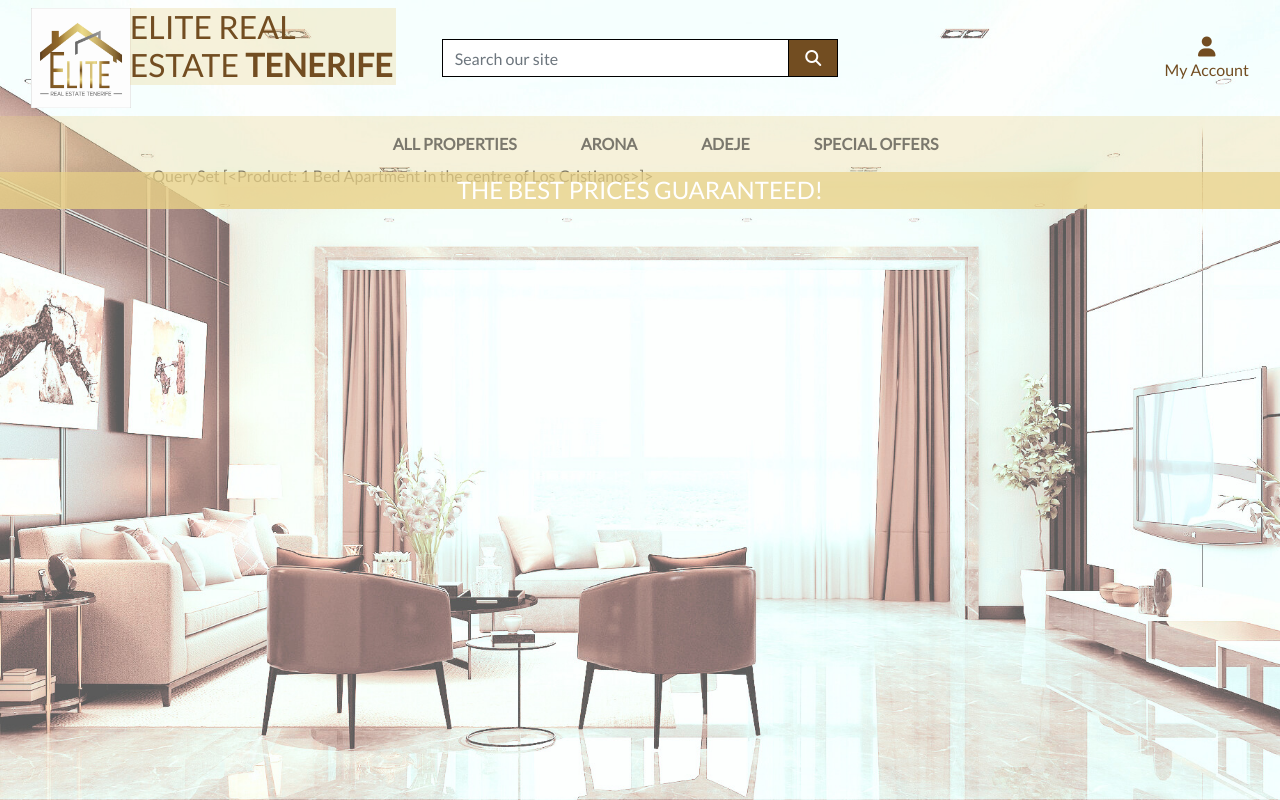
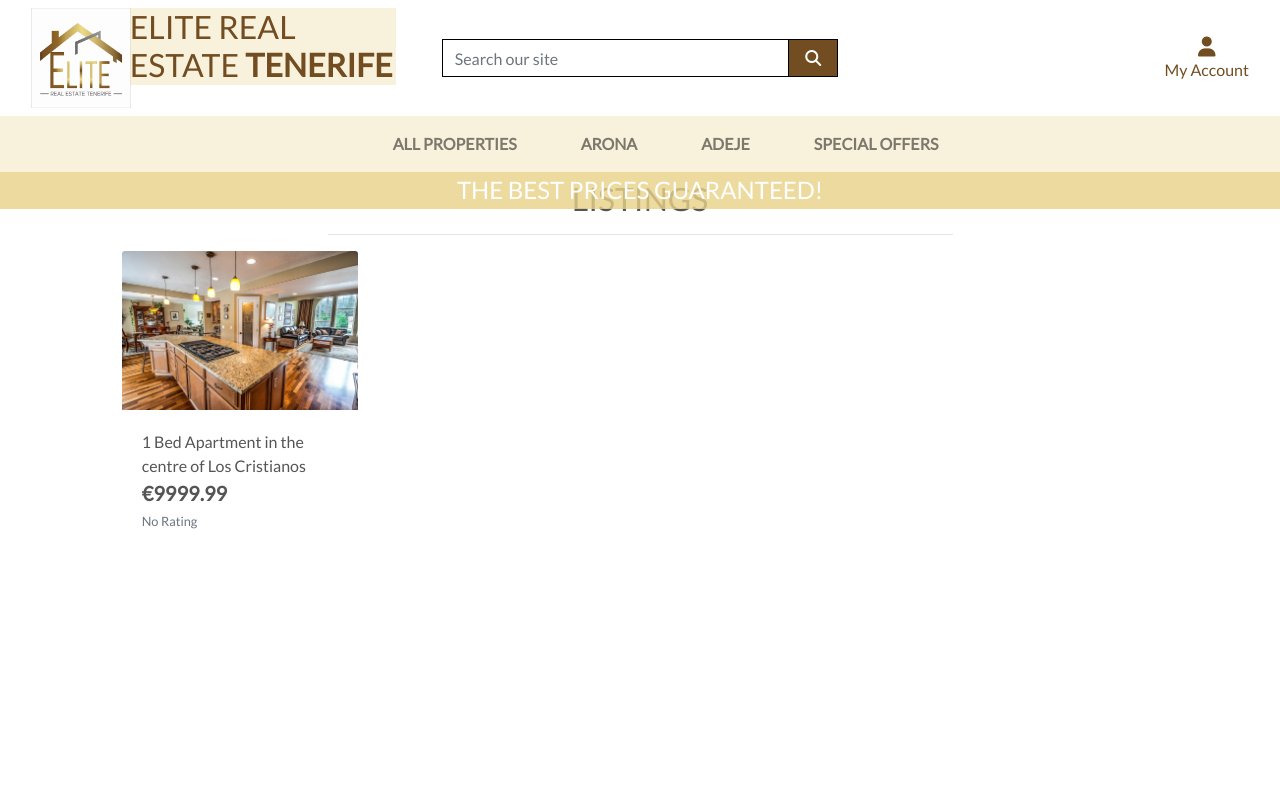
Before and after one commit to MelissaBuckingham/ERET, a Django app: page /listings/ in a window 1280 px wide. Run offline with Django 3.2, Linux system fonts and the light colour scheme; data comes from the database, SQL or seed files in the repository; some libraries are stand-ins or nearby versions.

Commit message:
started product template

```diff
--- a/listings/templates/listings/listings.html
+++ b/listings/templates/listings/listings.html
@@ -1,5 +1,6 @@
 {% extends "base.html" %}
 {% load static %}
+
 {% block page_header %}
     <div class="container header-container">
         <div class="row">
@@ -7,11 +8,71 @@
         </div>
     </div>
 {% endblock %}
+
 {% block content %}
-    <div class="container">
+    <div class="overlay"></div>
+    <div class="container-fluid">
         <div class="row">
-            <div class="col">
-                {{ listings }}
+            <div class="col text-center mt-3">
+                <h2 class="logo-font">Listings</h2>
+                <hr class="w-50 mb-1">
+            </div>
+        </div>
+        <div class="row">
+            <div class="product-container col-10 offset-1">
+                <div class="row mt-1 mb-2"></div>
+                <div class="row">
+                    {% for listing in listings %}
+                        <div class="col-sm-6 col-md-6 col-lg-4 col-xl-3">
+                            <div class="card h-100 border-0">
+                                {% if listing.image %}
+                                <a href="">
+                                    <img class="card-img-top img-fluid" src="{{ listing.image.url }}" alt="{{ listing.name }}">
+                                </a>
+                                {% else %}
+                                <a href="">
+                                    <img class="card-img-top img-fluid" src="{{ MEDIA_URL }}noimage.png" alt="{{ listing.name }}">
+                                </a>
+                                {% endif %}
+                                <div class="card-body pb-0">
+                                    <p class="mb-0">{{ listing.name }}</p>
+                                </div>
+                                <div class="card-footer bg-white pt-0 border-0 text-left">
+                                    <div class="row">
+                                        <div class="col">
+                                            <p class="lead mb-0 text-left font-weight-bold">€{{ listing.price }}</p>
+                                            {% if listing.rating %}
+                                                <small class="text-muted"><i class="fas fa-star mr-1"></i>{{ listing.rating }} / 5</small>
+                                            {% else %}
+                                                <small class="text-muted">No Rating</small>
+                                            {% endif %}
+                                        </div>
+                                    </div>
+                                </div>
+                            </div>
+                        </div>
+                        {% if forloop.counter|divisibleby:1 %}
+                            <div class="col-12 d-sm-none mb-5">
+                                <hr>
+                            </div>
+                        {% endif %}
+                        {% if forloop.counter|divisibleby:2 %}
+                            <div class="col-12 d-none d-sm-block d-md-block d-lg-none mb-5">
+                                <hr>
+                            </div>
+                        {% endif %}
+                        {% if forloop.counter|divisibleby:3 %}
+                            <div class="col-12 d-none d-lg-block d-xl-none mb-5">
+                                <hr>
+                            </div>
+                        {% endif %}
+                        {% if forloop.counter|divisibleby:4 %}
+                            <div class="col-12 d-none d-xl-block mb-5">
+                                <hr>
+                            </div>
+                        {% endif %}
+                    {% endfor %}
+                </div>
             </div>
         </div>
     </div>
--- a/static/css/base.css
+++ b/static/css/base.css
@@ -65,6 +65,16 @@ body {
     border: 1px solid black !important;
 }
 
+.overlay {
+	height: 100%;
+	width: 100%;
+	top: 0;
+	left: 0;
+	position: fixed;
+	background: white;
+	z-index: -1;
+}
+
 /* -------------------------------- Media Queries */
 
 /* Slightly larger container on xl screens */
```
